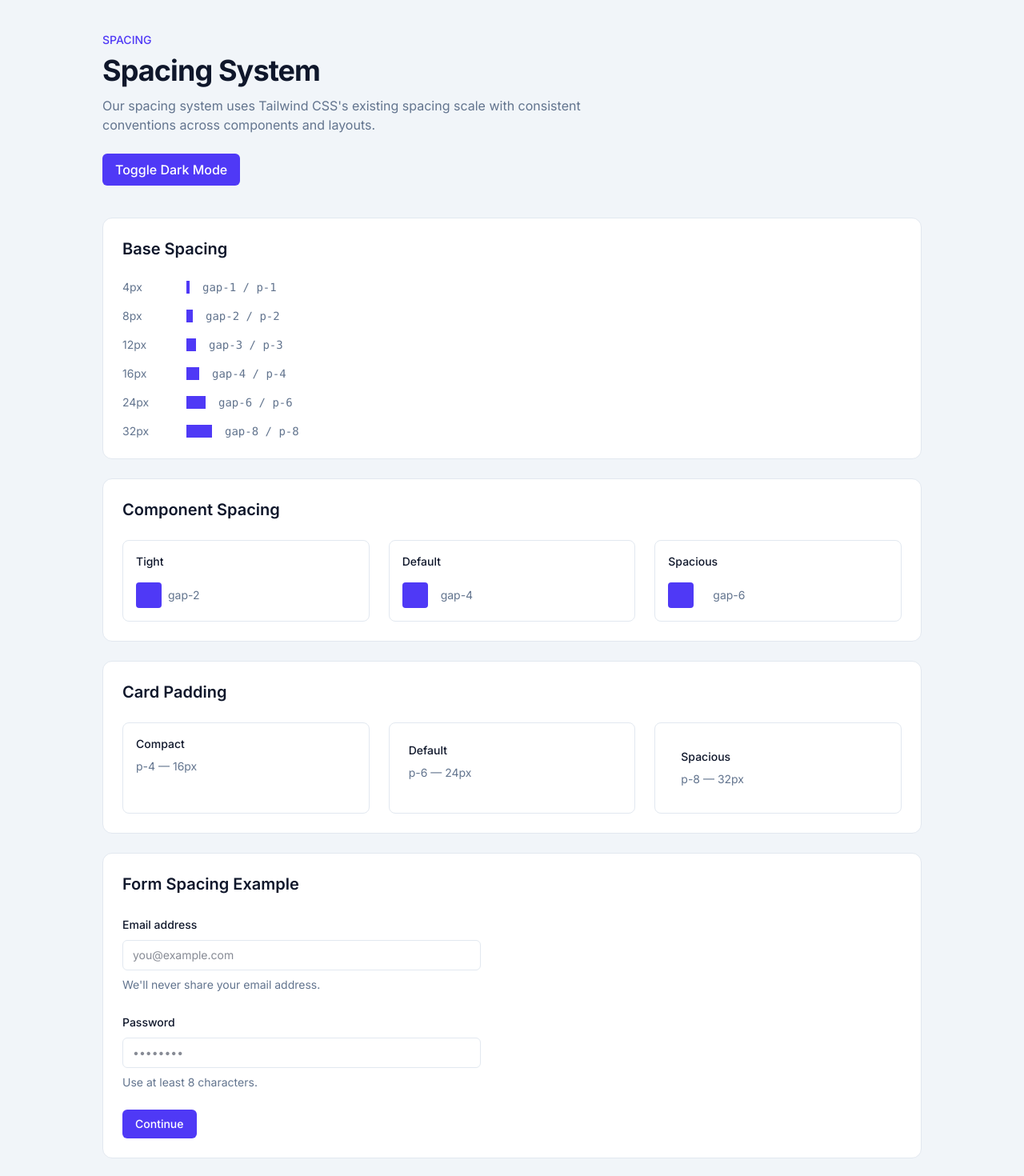
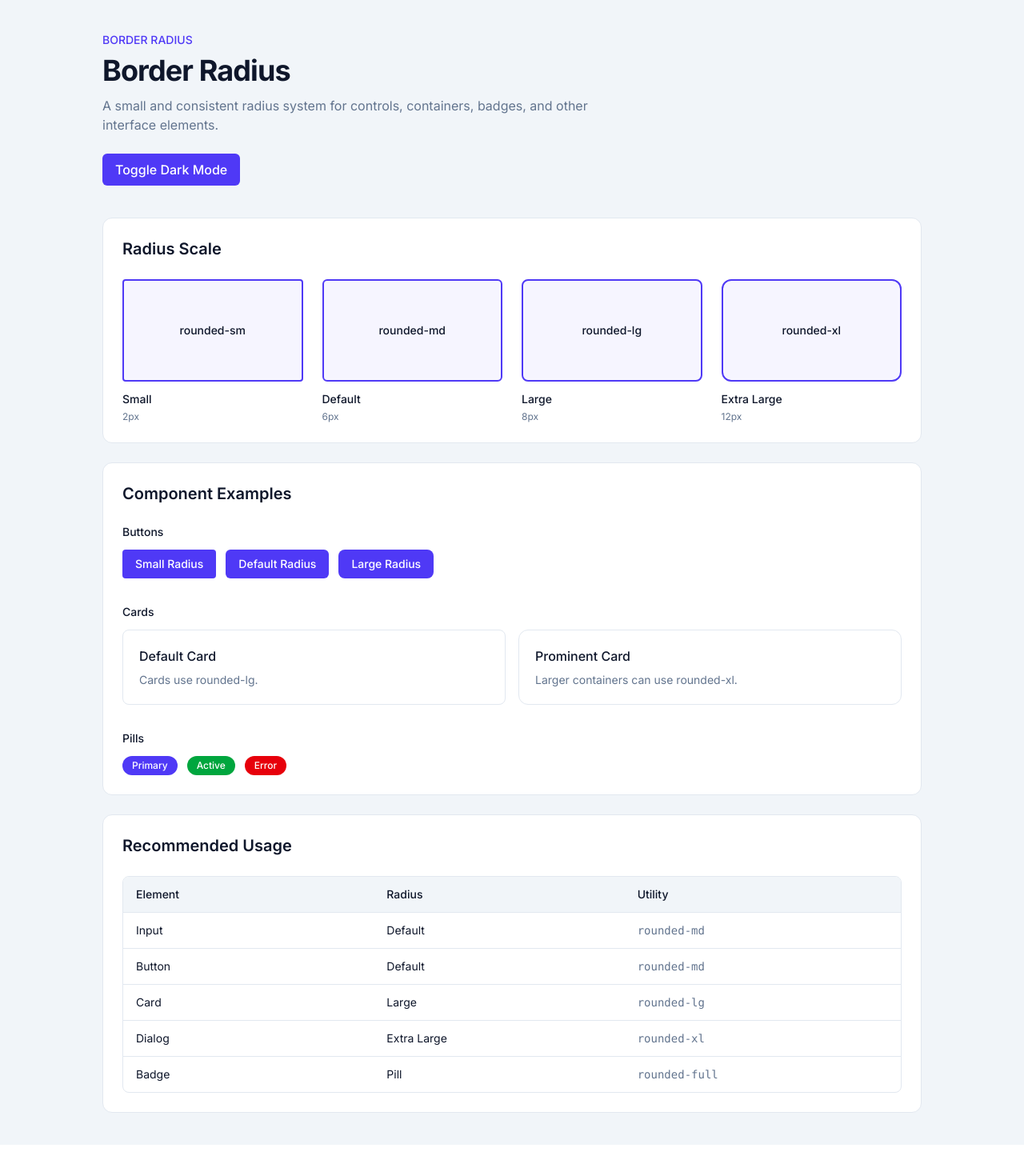
Before and after one commit to MehulBawadia/vue-3-design-system, a Vue app: page / in a window 1280 px wide. Shown: the top 1470 px of the page at 80% size. After the commit the page ends 1431 px from the top, so only its background shows below. Built offline with nearby package versions, Linux system fonts and the light colour scheme.

Commit message:
Feat: Establish border radius conventions

```diff
--- a/src/App.vue
+++ b/src/App.vue
@@ -14,13 +14,13 @@ function toggleTheme() {
     <main class="min-h-screen bg-page px-6 py-10 text-page">
         <div class="mx-auto max-w-5xl">
             <header>
-                <p class="text-sm font-medium text-primary">SPACING</p>
+                <p class="text-sm font-medium text-primary">BORDER RADIUS</p>
 
-                <h1 class="mt-2 text-4xl font-bold tracking-tight">Spacing System</h1>
+                <h1 class="mt-2 text-4xl font-bold tracking-tight">Border Radius</h1>
 
                 <p class="mt-3 max-w-2xl text-base text-muted">
-                    Our spacing system uses Tailwind CSS's existing spacing scale with consistent
-                    conventions across components and layouts.
+                    A small and consistent radius system for controls, containers, badges, and other
+                    interface elements.
                 </p>
 
                 <div class="mt-6">
@@ -35,153 +35,175 @@ function toggleTheme() {
             </header>
 
             <section class="mt-10 rounded-xl border border-border bg-surface p-6">
-                <h2 class="text-xl font-semibold text-surface">Base Spacing</h2>
+                <h2 class="text-xl font-semibold">Radius Scale</h2>
 
-                <div class="mt-6 space-y-4">
-                    <div class="flex items-center gap-4">
-                        <span class="w-16 text-sm text-muted"> 4px </span>
+                <div class="mt-6 grid gap-6 sm:grid-cols-2 lg:grid-cols-4">
+                    <div>
+                        <div
+                            class="flex h-32 items-center justify-center rounded-sm border-2 border-primary bg-primary/5"
+                        >
+                            <span class="text-sm font-medium"> rounded-sm </span>
+                        </div>
 
-                        <div class="h-4 w-1 bg-primary"></div>
+                        <p class="mt-3 text-sm font-medium">Small</p>
 
-                        <code class="text-sm text-muted"> gap-1 / p-1 </code>
+                        <p class="mt-1 text-xs text-muted">2px</p>
                     </div>
 
-                    <div class="flex items-center gap-4">
-                        <span class="w-16 text-sm text-muted"> 8px </span>
+                    <div>
+                        <div
+                            class="flex h-32 items-center justify-center rounded-md border-2 border-primary bg-primary/5"
+                        >
+                            <span class="text-sm font-medium"> rounded-md </span>
+                        </div>
 
-                        <div class="h-4 w-2 bg-primary"></div>
+                        <p class="mt-3 text-sm font-medium">Default</p>
 
-                        <code class="text-sm text-muted"> gap-2 / p-2 </code>
+                        <p class="mt-1 text-xs text-muted">6px</p>
                     </div>
 
-                    <div class="flex items-center gap-4">
-                        <span class="w-16 text-sm text-muted"> 12px </span>
+                    <div>
+                        <div
+                            class="flex h-32 items-center justify-center rounded-lg border-2 border-primary bg-primary/5"
+                        >
+                            <span class="text-sm font-medium"> rounded-lg </span>
+                        </div>
 
-                        <div class="h-4 w-3 bg-primary"></div>
+                        <p class="mt-3 text-sm font-medium">Large</p>
 
-                        <code class="text-sm text-muted"> gap-3 / p-3 </code>
+                        <p class="mt-1 text-xs text-muted">8px</p>
                     </div>
 
-                    <div class="flex items-center gap-4">
-                        <span class="w-16 text-sm text-muted"> 16px </span>
+                    <div>
+                        <div
+                            class="flex h-32 items-center justify-center rounded-xl border-2 border-primary bg-primary/5"
+                        >
+                            <span class="text-sm font-medium"> rounded-xl </span>
+                        </div>
 
-                        <div class="h-4 w-4 bg-primary"></div>
+                        <p class="mt-3 text-sm font-medium">Extra Large</p>
 
-                        <code class="text-sm text-muted"> gap-4 / p-4 </code>
-                    </div>
-
-                    <div class="flex items-center gap-4">
-                        <span class="w-16 text-sm text-muted"> 24px </span>
-
-                        <div class="h-4 w-6 bg-primary"></div>
-
-                        <code class="text-sm text-muted"> gap-6 / p-6 </code>
-                    </div>
-
-                    <div class="flex items-center gap-4">
-                        <span class="w-16 text-sm text-muted"> 32px </span>
-
-                        <div class="h-4 w-8 bg-primary"></div>
-
-                        <code class="text-sm text-muted"> gap-8 / p-8 </code>
+                        <p class="mt-1 text-xs text-muted">12px</p>
                     </div>
                 </div>
             </section>
 
             <section class="mt-6 rounded-xl border border-border bg-surface p-6">
-                <h2 class="text-xl font-semibold text-surface">Component Spacing</h2>
+                <h2 class="text-xl font-semibold">Component Examples</h2>
 
-                <div class="mt-6 grid gap-6 md:grid-cols-3">
-                    <div class="rounded-lg border border-border p-4">
-                        <p class="text-sm font-medium">Tight</p>
+                <div class="mt-6 space-y-8">
+                    <div>
+                        <p class="text-sm font-medium">Buttons</p>
 
-                        <div class="mt-4 flex items-center gap-2">
-                            <div class="h-8 w-8 rounded bg-primary"></div>
+                        <div class="mt-3 flex flex-wrap gap-3">
+                            <button
+                                type="button"
+                                class="rounded-sm bg-primary px-4 py-2 text-sm font-medium text-on-primary"
+                            >
+                                Small Radius
+                            </button>
 
-                            <span class="text-sm text-muted"> gap-2 </span>
+                            <button
+                                type="button"
+                                class="rounded-md bg-primary px-4 py-2 text-sm font-medium text-on-primary"
+                            >
+                                Default Radius
+                            </button>
+
+                            <button
+                                type="button"
+                                class="rounded-lg bg-primary px-4 py-2 text-sm font-medium text-on-primary"
+                            >
+                                Large Radius
+                            </button>
                         </div>
                     </div>
 
-                    <div class="rounded-lg border border-border p-4">
-                        <p class="text-sm font-medium">Default</p>
+                    <div>
+                        <p class="text-sm font-medium">Cards</p>
 
-                        <div class="mt-4 flex items-center gap-4">
-                            <div class="h-8 w-8 rounded bg-primary"></div>
+                        <div class="mt-3 grid gap-4 md:grid-cols-2">
+                            <div class="rounded-lg border border-border p-5">
+                                <p class="font-medium">Default Card</p>
 
-                            <span class="text-sm text-muted"> gap-4 </span>
+                                <p class="mt-2 text-sm text-muted">Cards use rounded-lg.</p>
+                            </div>
+
+                            <div class="rounded-xl border border-border p-5">
+                                <p class="font-medium">Prominent Card</p>
+
+                                <p class="mt-2 text-sm text-muted">
+                                    Larger containers can use rounded-xl.
+                                </p>
+                            </div>
                         </div>
                     </div>
 
-                    <div class="rounded-lg border border-border p-4">
-                        <p class="text-sm font-medium">Spacious</p>
+                    <div>
+                        <p class="text-sm font-medium">Pills</p>
 
-                        <div class="mt-4 flex items-center gap-6">
-                            <div class="h-8 w-8 rounded bg-primary"></div>
+                        <div class="mt-3 flex flex-wrap gap-3">
+                            <span
+                                class="rounded-full bg-primary px-3 py-1 text-xs font-medium text-on-primary"
+                            >
+                                Primary
+                            </span>
 
-                            <span class="text-sm text-muted"> gap-6 </span>
+                            <span
+                                class="rounded-full bg-success px-3 py-1 text-xs font-medium text-on-success"
+                            >
+                                Active
+                            </span>
+
+                            <span
+                                class="rounded-full bg-danger px-3 py-1 text-xs font-medium text-on-danger"
+                            >
+                                Error
+                            </span>
                         </div>
                     </div>
                 </div>
             </section>
 
             <section class="mt-6 rounded-xl border border-border bg-surface p-6">
-                <h2 class="text-xl font-semibold text-surface">Card Padding</h2>
+                <h2 class="text-xl font-semibold">Recommended Usage</h2>
 
-                <div class="mt-6 grid gap-6 md:grid-cols-3">
-                    <div class="rounded-lg border border-border p-4">
-                        <p class="text-sm font-medium">Compact</p>
-
-                        <p class="mt-2 text-sm text-muted">p-4 — 16px</p>
+                <div class="mt-6 overflow-hidden rounded-lg border border-border">
+                    <div class="grid grid-cols-3 bg-muted px-4 py-3 text-sm font-medium">
+                        <span>Element</span>
+                        <span>Radius</span>
+                        <span>Utility</span>
                     </div>
 
-                    <div class="rounded-lg border border-border p-6">
-                        <p class="text-sm font-medium">Default</p>
-
-                        <p class="mt-2 text-sm text-muted">p-6 — 24px</p>
+                    <div class="grid grid-cols-3 border-t border-border px-4 py-3 text-sm">
+                        <span>Input</span>
+                        <span>Default</span>
+                        <code class="text-muted">rounded-md</code>
                     </div>
 
-                    <div class="rounded-lg border border-border p-8">
-                        <p class="text-sm font-medium">Spacious</p>
-
-                        <p class="mt-2 text-sm text-muted">p-8 — 32px</p>
-                    </div>
-                </div>
-            </section>
-
-            <section class="mt-6 rounded-xl border border-border bg-surface p-6">
-                <h2 class="text-xl font-semibold text-surface">Form Spacing Example</h2>
-
-                <div class="mt-6 max-w-md space-y-6">
-                    <div>
-                        <label class="text-sm font-medium"> Email address </label>
-
-                        <input
-                            type="email"
-                            placeholder="you@example.com"
-                            class="mt-2 block w-full rounded-md border border-border bg-surface px-3 py-2 text-sm outline-none focus:border-primary"
-                        />
-
-                        <p class="mt-2 text-sm text-muted">We'll never share your email address.</p>
+                    <div class="grid grid-cols-3 border-t border-border px-4 py-3 text-sm">
+                        <span>Button</span>
+                        <span>Default</span>
+                        <code class="text-muted">rounded-md</code>
                     </div>
 
-                    <div>
-                        <label class="text-sm font-medium"> Password </label>
-
-                        <input
-                            type="password"
-                            placeholder="••••••••"
-                            class="mt-2 block w-full rounded-md border border-border bg-surface px-3 py-2 text-sm outline-none focus:border-primary"
-                        />
-
-                        <p class="mt-2 text-sm text-muted">Use at least 8 characters.</p>
+                    <div class="grid grid-cols-3 border-t border-border px-4 py-3 text-sm">
+                        <span>Card</span>
+                        <span>Large</span>
+                        <code class="text-muted">rounded-lg</code>
                     </div>
 
-                    <button
-                        type="button"
-                        class="rounded-md bg-primary px-4 py-2 text-sm font-medium text-on-primary hover:bg-primary-hover active:bg-primary-active"
-                    >
-                        Continue
-                    </button>
+                    <div class="grid grid-cols-3 border-t border-border px-4 py-3 text-sm">
+                        <span>Dialog</span>
+                        <span>Extra Large</span>
+                        <code class="text-muted">rounded-xl</code>
+                    </div>
+
+                    <div class="grid grid-cols-3 border-t border-border px-4 py-3 text-sm">
+                        <span>Badge</span>
+                        <span>Pill</span>
+                        <code class="text-muted">rounded-full</code>
+                    </div>
                 </div>
             </section>
         </div>
```
